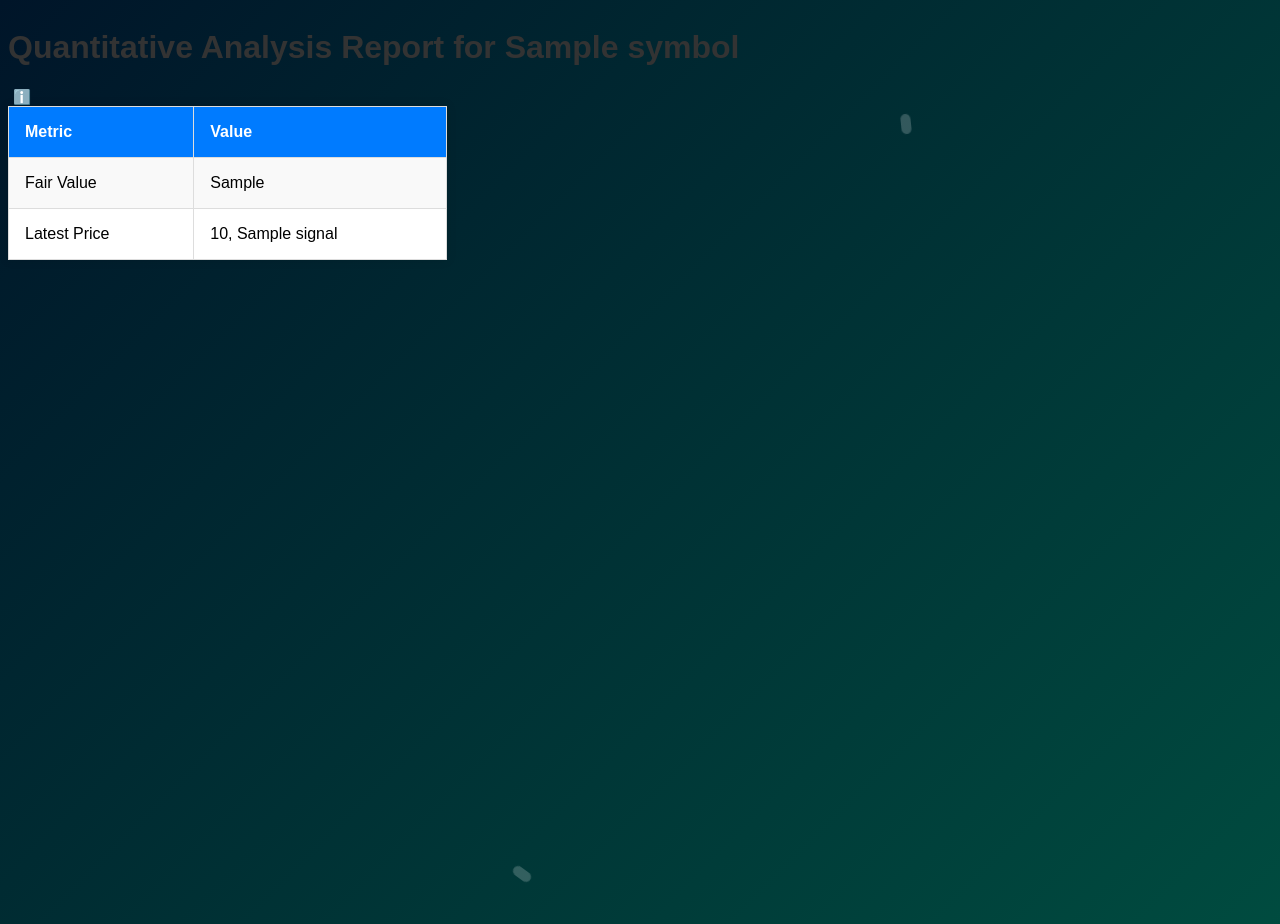
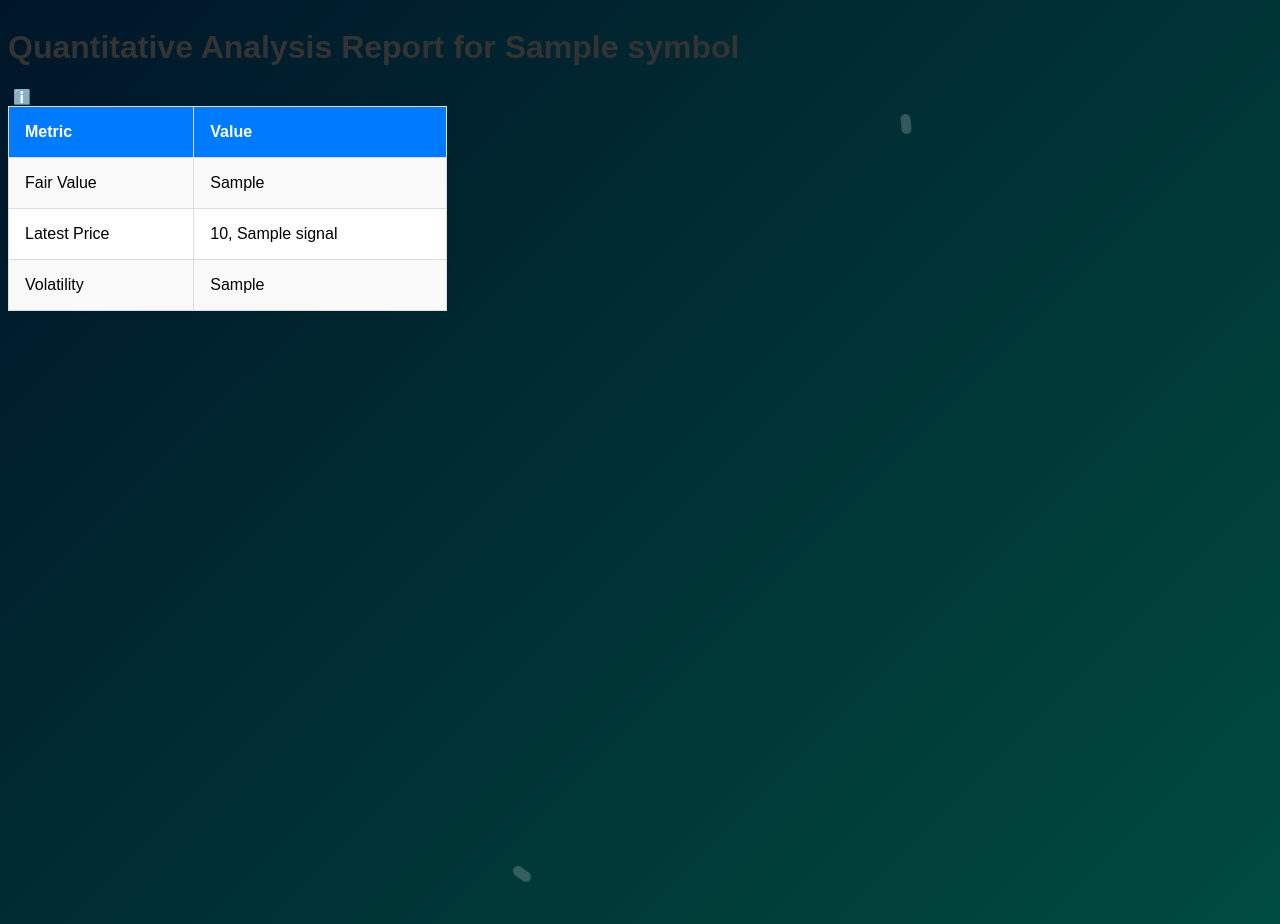
Before and after one commit to stonklord84/stock_analysis, a Flask app: template templates/statsForNerds.html in a window 1280 px wide. Run offline with Flask 3, Linux system fonts and the light colour scheme; the template is opened without the code that fills it: most values are stand-ins (such as "Sample title", 1, 10 or a date in 2020).

Commit message:
Update statsForNerds.html

```diff
--- a/templates/statsForNerds.html
+++ b/templates/statsForNerds.html
@@ -137,6 +137,10 @@
             <td>Latest Price</td>
             <td>{{ latest_price }}, {{ signal }}</td>
         </tr>
+        <tr>
+            <td>Volatility</td>
+            <td>{{ vol_str }}</td>
+        </tr>
         <!-- Add more rows here if needed -->
     </table>
     </div>
```
